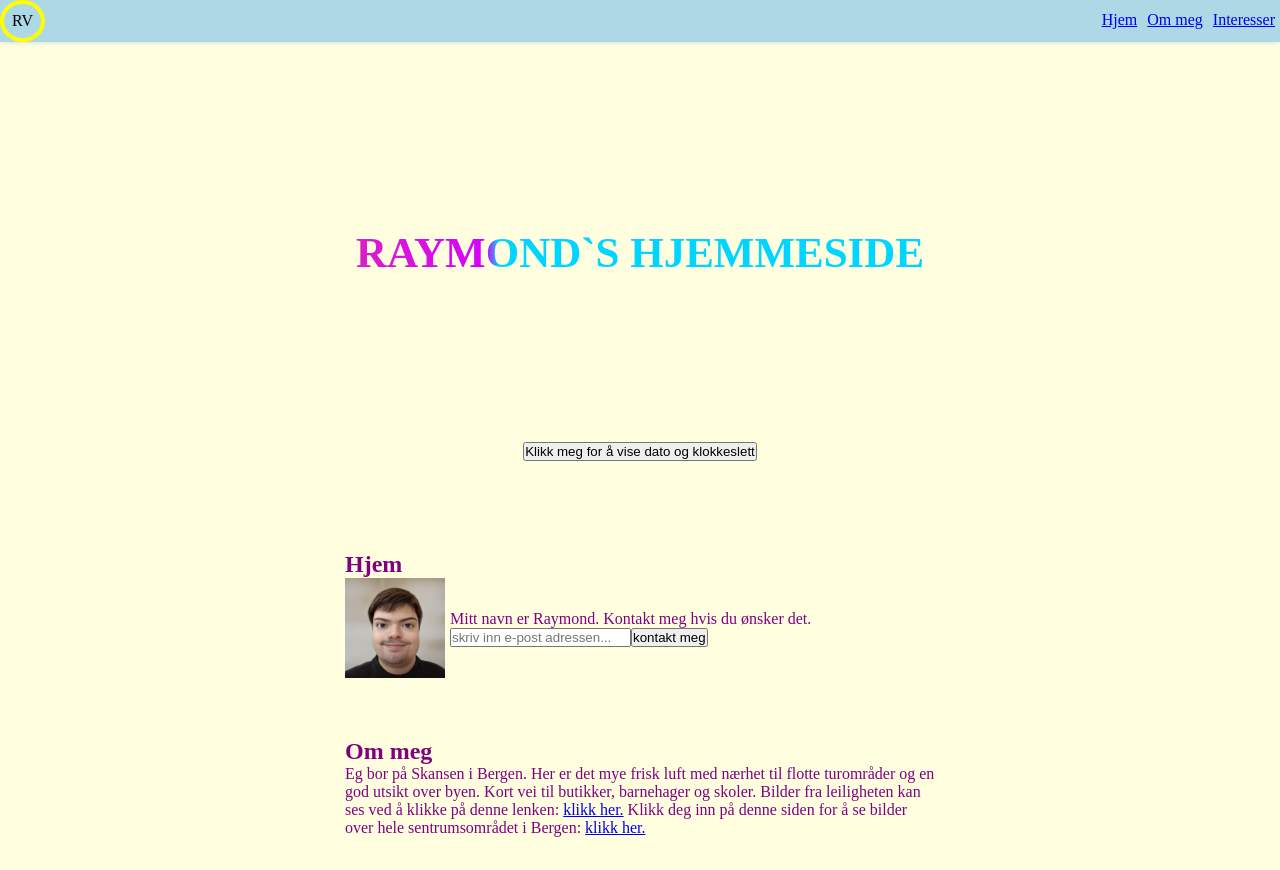
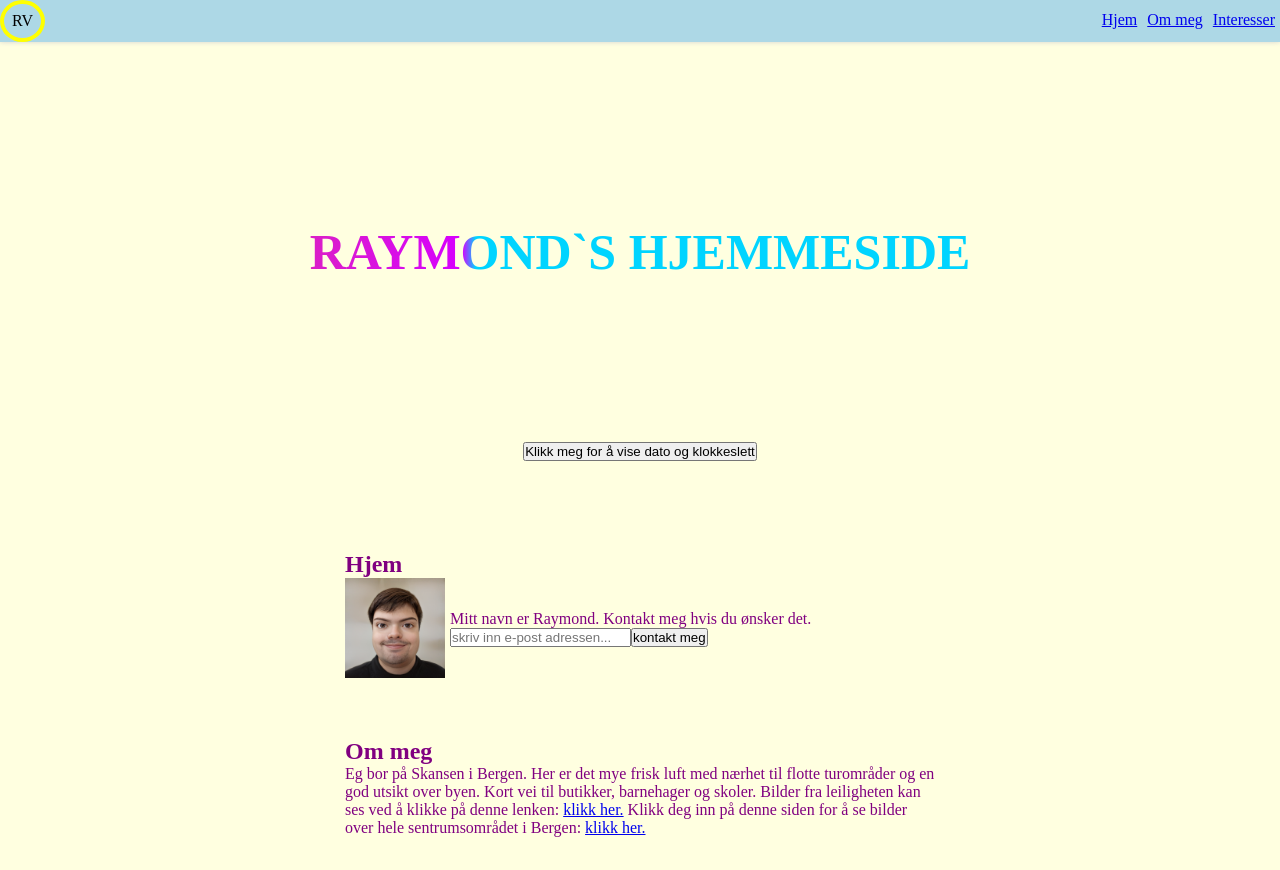
Before and after one commit to vikraymond/Raymond-s-portfolio, a plain HTML site: page index.html in a window 1280 px wide. Shown: the top 870 px of the page. Drawn offline with Linux system fonts and the light colour scheme.

Commit message:
Merge branch 'main' of https://github.com/vikraymond/Raymond-s-portfolio

```diff
--- a/index.css
+++ b/index.css
@@ -42,7 +42,7 @@ h1 {
 }
 
 .nameAnimationText {
-  font-size: 43px;
+  font-size: 50px;
   text-transform: uppercase;
   -webkit-text-fill-color: transparent;
   background-clip: text;
```
